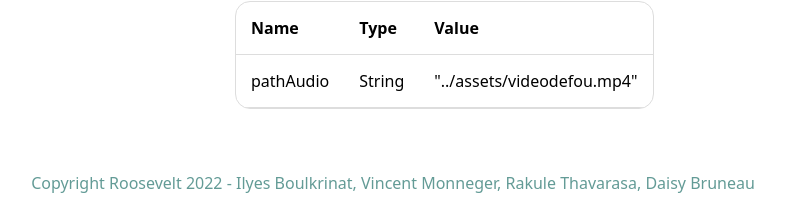
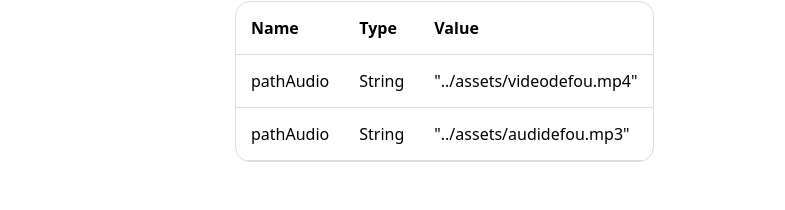
Before and after one commit to hetic-paris-ilyes/TP_Components_Svelte, a Svelte app in the folder TP_Svelte_Hetic/TP_Svelte_Hetic/myapp/: page / in a window 1280 px wide. Shown: the part 3974-4184 px from the top of the page, without its empty margins (247-1032 px from the left). Built offline with nearby package versions, Linux system fonts and the light colour scheme.

Commit message:
add one type prop gradient

```diff
--- a/TP_Svelte_Hetic/TP_Svelte_Hetic/myapp/src/components/Documentation.svelte
+++ b/TP_Svelte_Hetic/TP_Svelte_Hetic/myapp/src/components/Documentation.svelte
@@ -212,6 +212,13 @@
             >"../assets/videodefou.mp4"</td
           >
         </tr>
+        <tr>
+          <td>pathAudio</td>
+          <td>String</td>
+          <td
+            >"../assets/audidefou.mp3"</td
+          >
+        </tr>
       </table>
     </div>
   </div>
```
